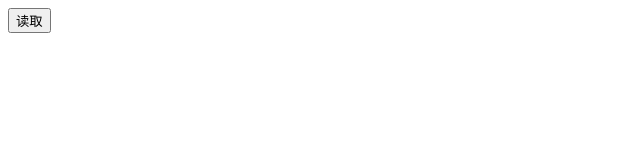
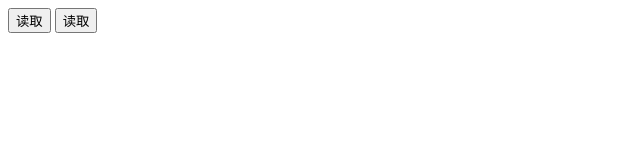
Before and after one commit to ZengN/baidu-demo, a plain HTML site: page task-5/webpages/index.html in a window 1280 px wide. Shown: the whole page, without its empty margins (0-640 px from the left). Drawn offline with Linux system fonts and the light colour scheme.

Commit message:
Update index.html

```diff
--- a/task-5/webpages/index.html
+++ b/task-5/webpages/index.html
@@ -6,5 +6,6 @@
 	</head>
 	<body>
 			<input id="btn1" type="button" value="读取" />
+			<input id="btn1" type="button" value="读取" />
 	</body>
 </html>
```
